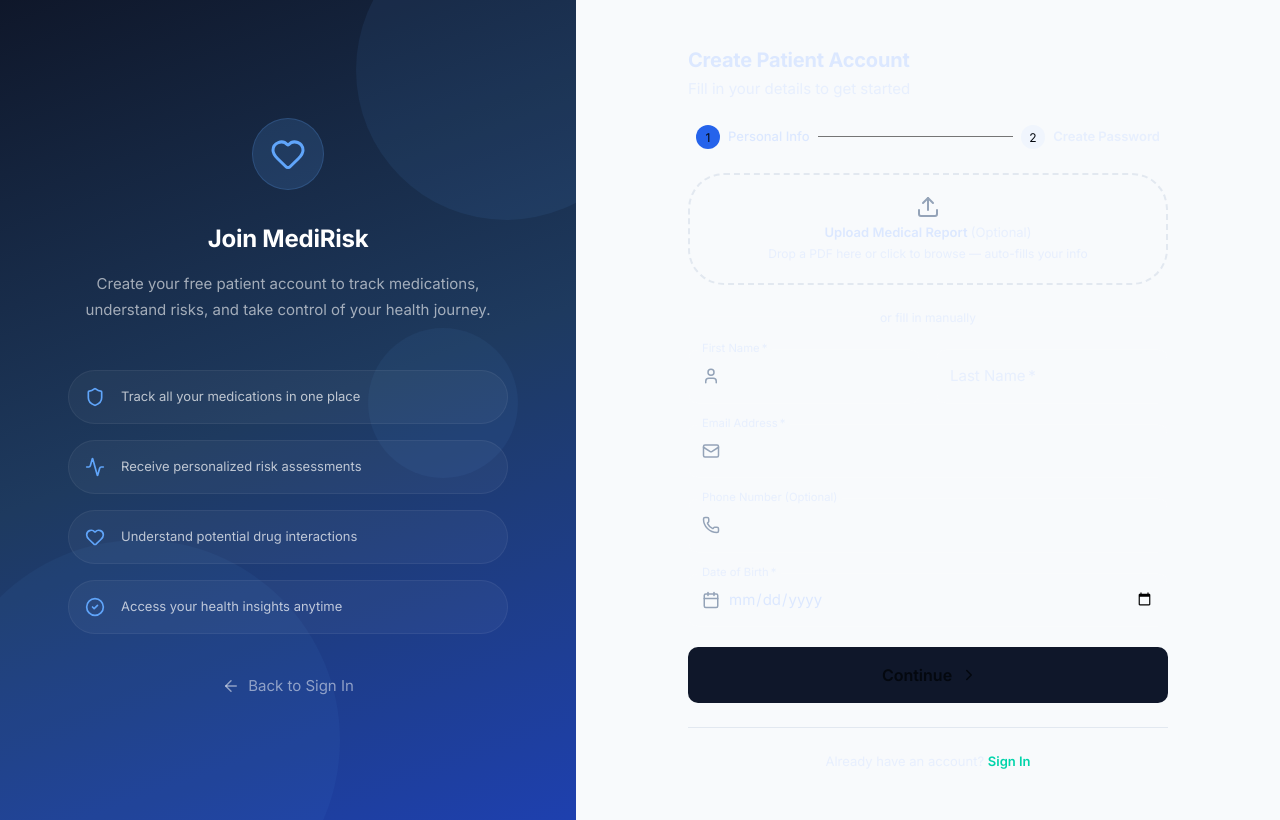
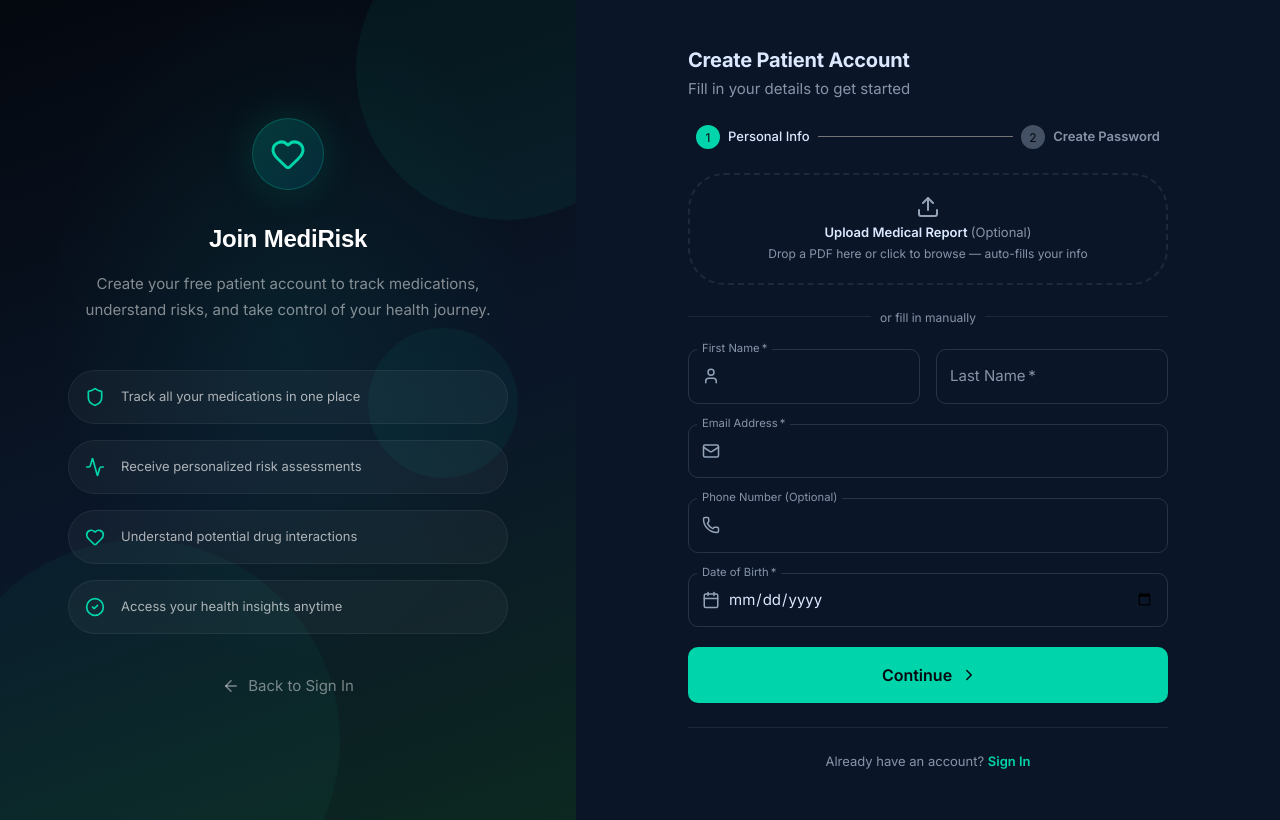
Before and after one commit to voidrlm/capstone, a React (Vite) app in the folder frontend/: page /signup/patient in a window 1280 px wide. Built offline with nearby package versions, Linux system fonts and the light colour scheme; no server answers.

Commit message:
feat: Enhance PatientSignup component with improved theming, styling, and layout adjustments

```diff
--- a/frontend/src/pages/PatientSignupMUI.tsx
+++ b/frontend/src/pages/PatientSignupMUI.tsx
@@ -15,6 +15,7 @@ import {
   Stack,
   CircularProgress,
   Divider,
+  useTheme,
 } from "@mui/material";
 import {
   Shield,
@@ -37,6 +38,9 @@ import { useDropzone } from "react-dropzone";
 
 function PatientSignup() {
   const navigate = useNavigate();
+  const theme = useTheme();
+  const isDark = theme.palette.mode === "dark";
+
   const [formData, setFormData] = useState({
     firstName: "",
     lastName: "",
@@ -114,9 +118,7 @@ function PatientSignup() {
     disabled: isParsing,
   });
 
-  const clearUpload = () => {
-    setUploadedFile(null);
-  };
+  const clearUpload = () => setUploadedFile(null);
 
   const handleChange = (e: React.ChangeEvent<HTMLInputElement>) => {
     setFormData({ ...formData, [e.target.name]: e.target.value });
@@ -157,14 +159,10 @@ function PatientSignup() {
   };
 
   const handleNext = () => {
-    if (validateStep1()) {
-      setActiveStep(1);
-    }
+    if (validateStep1()) setActiveStep(1);
   };
 
-  const handleBack = () => {
-    setActiveStep(0);
-  };
+  const handleBack = () => setActiveStep(0);
 
   const handleSubmit = async (e: React.FormEvent) => {
     e.preventDefault();
@@ -206,12 +204,12 @@ function PatientSignup() {
 
   return (
     <Box sx={{ minHeight: "100vh", display: "flex" }}>
-      {/* Left panel - branding */}
+      {/* Left panel */}
       <Box
         sx={{
           display: { xs: "none", md: "flex" },
           width: "45%",
-          background: "linear-gradient(160deg, #0f172a 0%, #1e3a5f 50%, #1e40af 100%)",
+          background: "linear-gradient(160deg, #04080f 0%, #0a1628 55%, #0c2820 100%)",
           flexDirection: "column",
           justifyContent: "center",
           alignItems: "center",
@@ -220,9 +218,10 @@ function PatientSignup() {
           overflow: "hidden",
         }}
       >
-        <Box sx={{ position: "absolute", top: -80, right: -80, width: 300, height: 300, borderRadius: "50%", bgcolor: "rgba(96,165,250,0.08)" }} />
-        <Box sx={{ position: "absolute", bottom: -120, left: -60, width: 400, height: 400, borderRadius: "50%", bgcolor: "rgba(96,165,250,0.05)" }} />
-        <Box sx={{ position: "absolute", top: "40%", right: "10%", width: 150, height: 150, borderRadius: "50%", bgcolor: "rgba(96,165,250,0.06)" }} />
+        <Box sx={{ position: "absolute", top: -80, right: -80, width: 300, height: 300, borderRadius: "50%", bgcolor: "rgba(0,212,170,0.06)" }} />
+        <Box sx={{ position: "absolute", bottom: -120, left: -60, width: 400, height: 400, borderRadius: "50%", bgcolor: "rgba(0,212,170,0.04)" }} />
+        <Box sx={{ position: "absolute", top: "40%", right: "10%", width: 150, height: 150, borderRadius: "50%", bgcolor: "rgba(0,212,170,0.05)" }} />
+        <Box sx={{ position: "absolute", inset: 0, background: "radial-gradient(ellipse 60% 60% at 50% 40%, rgba(0,212,170,0.07) 0%, transparent 70%)" }} />
 
         <Box sx={{ position: "relative", zIndex: 1, maxWidth: 440, textAlign: "center" }}>
           <Box
@@ -233,19 +232,19 @@ function PatientSignup() {
               width: 72,
               height: 72,
               borderRadius: 4,
-              bgcolor: "rgba(96,165,250,0.15)",
+              background: "linear-gradient(135deg, rgba(0,212,170,0.2) 0%, rgba(0,153,204,0.15) 100%)",
               mb: 4,
-              border: "1px solid rgba(96,165,250,0.2)",
+              border: "1px solid rgba(0,212,170,0.25)",
+              boxShadow: "0 0 40px rgba(0,212,170,0.15)",
             }}
           >
-            <Heart size={36} color="#60a5fa" />
+            <Heart size={36} color="#00d4aa" />
           </Box>
-          <Typography variant="h3" sx={{ color: "white", fontWeight: 800, mb: 2 }}>
+          <Typography variant="h3" sx={{ color: "white", fontWeight: 800, mb: 2, fontFamily: '"Bricolage Grotesque", sans-serif' }}>
             Join MediRisk
           </Typography>
-          <Typography variant="body1" sx={{ color: "rgba(255,255,255,0.6)", mb: 6, lineHeight: 1.7 }}>
-            Create your free patient account to track medications, understand
-            risks, and take control of your health journey.
+          <Typography variant="body1" sx={{ color: "rgba(255,255,255,0.5)", mb: 6, lineHeight: 1.7 }}>
+            Create your free patient account to track medications, understand risks, and take control of your health journey.
           </Typography>
 
           <Box sx={{ display: "flex", flexDirection: "column", gap: 2 }}>
@@ -269,8 +268,8 @@ function PatientSignup() {
                     border: "1px solid rgba(255,255,255,0.06)",
                   }}
                 >
-                  <FeatIcon size={20} color="#60a5fa" />
-                  <Typography variant="body2" sx={{ color: "rgba(255,255,255,0.7)", textAlign: "left" }}>
+                  <FeatIcon size={20} color="#00d4aa" />
+                  <Typography variant="body2" sx={{ color: "rgba(255,255,255,0.65)", textAlign: "left" }}>
                     {feat.text}
                   </Typography>
                 </Box>
@@ -285,10 +284,10 @@ function PatientSignup() {
               display: "inline-flex",
               alignItems: "center",
               gap: 1,
-              color: "rgba(255,255,255,0.5)",
+              color: "rgba(255,255,255,0.45)",
               mt: 5,
               transition: "color 0.2s",
-              "&:hover": { color: "rgba(255,255,255,0.8)" },
+              "&:hover": { color: "#00d4aa" },
             }}
           >
             <ArrowLeft size={18} />
@@ -297,7 +296,7 @@ function PatientSignup() {
         </Box>
       </Box>
 
-      {/* Right panel - form */}
+      {/* Right panel — form */}
       <Box
         sx={{
           flex: 1,
@@ -305,21 +304,19 @@ function PatientSignup() {
           alignItems: "center",
           justifyContent: "center",
           p: { xs: 3, sm: 6 },
-          bgcolor: "#f8fafc",
+          bgcolor: "background.default",
           overflow: "auto",
         }}
       >
         <Box sx={{ width: "100%", maxWidth: 480 }}>
           <Box sx={{ display: { xs: "flex", md: "none" }, alignItems: "center", gap: 1, mb: 4 }}>
-            <Box sx={{ p: 1, borderRadius: 2, bgcolor: "#2563eb", display: "flex" }}>
-              <Shield size={20} color="white" />
+            <Box sx={{ p: 1, borderRadius: 2, background: "linear-gradient(135deg, #00d4aa 0%, #0099cc 100%)", display: "flex" }}>
+              <Shield size={20} color="#04080f" />
             </Box>
-            <Typography variant="h6" fontWeight={800} color="text.primary">
-              MediRisk
-            </Typography>
+            <Typography variant="h6" fontWeight={800}>MediRisk</Typography>
           </Box>
 
-          <Typography variant="h4" fontWeight={800} color="text.primary" sx={{ mb: 0.5 }}>
+          <Typography variant="h4" fontWeight={800} sx={{ mb: 0.5 }}>
             Create Patient Account
           </Typography>
           <Typography variant="body1" color="text.secondary" sx={{ mb: 3 }}>
@@ -331,8 +328,8 @@ function PatientSignup() {
             sx={{
               mb: 3,
               "& .MuiStepLabel-label": { fontWeight: 600, fontSize: "0.8125rem" },
-              "& .MuiStepIcon-root.Mui-active": { color: "#2563eb" },
-              "& .MuiStepIcon-root.Mui-completed": { color: "#2563eb" },
+              "& .MuiStepIcon-root.Mui-active": { color: "#00d4aa" },
+              "& .MuiStepIcon-root.Mui-completed": { color: "#00d4aa" },
             }}
           >
             {steps.map((label) => (
@@ -348,29 +345,30 @@ function PatientSignup() {
           <form onSubmit={handleSubmit}>
             {activeStep === 0 ? (
               <Stack spacing={2.5}>
-                {/* Upload Medical Report (Optional) */}
                 {!uploadedFile ? (
                   <Box
                     {...getRootProps()}
                     sx={{
                       border: "2px dashed",
-                      borderColor: isDragActive ? "#2563eb" : "#e2e8f0",
+                      borderColor: isDragActive ? "#00d4aa" : "divider",
                       borderRadius: 3,
                       p: 2.5,
                       textAlign: "center",
                       cursor: isParsing ? "wait" : "pointer",
-                      bgcolor: isDragActive ? "#eff6ff" : "#f8fafc",
+                      bgcolor: isDragActive
+                        ? isDark ? "rgba(0,212,170,0.08)" : "rgba(0,212,170,0.04)"
+                        : "transparent",
                       transition: "all 0.2s ease",
                       "&:hover": {
-                        borderColor: "#2563eb",
-                        bgcolor: "#eff6ff",
+                        borderColor: "#00d4aa",
+                        bgcolor: isDark ? "rgba(0,212,170,0.06)" : "rgba(0,212,170,0.03)",
                       },
                     }}
                   >
                     <input {...getInputProps()} />
                     {isParsing ? (
                       <Box sx={{ display: "flex", flexDirection: "column", alignItems: "center", gap: 1 }}>
-                        <CircularProgress size={28} sx={{ color: "#2563eb" }} />
+                        <CircularProgress size={28} sx={{ color: "#00d4aa" }} />
                         <Typography variant="body2" color="text.secondary">
                           Parsing medical report...
                         </Typography>
@@ -378,7 +376,7 @@ function PatientSignup() {
                     ) : (
                       <Box sx={{ display: "flex", flexDirection: "column", alignItems: "center", gap: 0.5 }}>
                         <Upload size={24} color="#94a3b8" />
-                        <Typography variant="body2" fontWeight={600} color="text.primary">
+                        <Typography variant="body2" fontWeight={600}>
                           Upload Medical Report{" "}
                           <Typography component="span" variant="body2" color="text.secondary">
                             (Optional)
@@ -397,9 +395,10 @@ function PatientSignup() {
                       alignItems: "center",
                       gap: 1.5,
                       p: 1.5,
-                      bgcolor: "#f0fdf4",
+                      bgcolor: isDark ? "rgba(22,163,74,0.12)" : "#f0fdf4",
                       borderRadius: 3,
-                      border: "1px solid #bbf7d0",
+                      border: "1px solid",
+                      borderColor: isDark ? "rgba(22,163,74,0.25)" : "#bbf7d0",
                     }}
                   >
                     <FileText size={20} color="#16a34a" />
@@ -410,10 +409,7 @@ function PatientSignup() {
                     >
                       {uploadedFile.name}
                     </Typography>
-                    <Box
-                      onClick={clearUpload}
-                      sx={{ cursor: "pointer", display: "flex", "&:hover": { opacity: 0.7 } }}
-                    >
+                    <Box onClick={clearUpload} sx={{ cursor: "pointer", display: "flex", "&:hover": { opacity: 0.7 } }}>
                       <X size={18} color="#64748b" />
                     </Box>
                   </Box>
@@ -508,7 +504,7 @@ function PatientSignup() {
                   onClick={handleNext}
                   endIcon={<ChevronRight size={18} />}
                   fullWidth
-                  sx={{ mt: 1, bgcolor: "#0f172a", "&:hover": { bgcolor: "#1e293b" } }}
+                  sx={{ mt: 1 }}
                 >
                   Continue
                 </Button>
@@ -555,16 +551,17 @@ function PatientSignup() {
                     <Checkbox
                       checked={agreedToTerms}
                       onChange={(e) => setAgreedToTerms(e.target.checked)}
+                      sx={{ "&.Mui-checked": { color: "#00d4aa" } }}
                     />
                   }
                   label={
                     <Typography variant="body2" color="text.secondary">
                       I agree to the{" "}
-                      <Link href="#terms" underline="hover">
+                      <Link href="#terms" underline="hover" sx={{ color: "#00d4aa" }}>
                         Terms of Service
                       </Link>{" "}
                       and{" "}
-                      <Link href="#privacy" underline="hover">
+                      <Link href="#privacy" underline="hover" sx={{ color: "#00d4aa" }}>
                         Privacy Policy
                       </Link>
                     </Typography>
@@ -576,7 +573,11 @@ function PatientSignup() {
                     variant="outlined"
                     onClick={handleBack}
                     startIcon={<ArrowLeft size={18} />}
-                    sx={{ borderColor: "#e2e8f0", color: "text.primary", "&:hover": { borderColor: "#cbd5e1", bgcolor: "white" } }}
+                    sx={{
+                      borderColor: "divider",
+                      color: "text.primary",
+                      "&:hover": { borderColor: "#00d4aa" },
+                    }}
                   >
                     Back
                   </Button>
@@ -586,7 +587,7 @@ function PatientSignup() {
                     size="large"
                     disabled={isLoading}
                     endIcon={!isLoading && <ChevronRight size={18} />}
-                    sx={{ flex: 1, bgcolor: "#0f172a", "&:hover": { bgcolor: "#1e293b" } }}
+                    sx={{ flex: 1 }}
                   >
                     {isLoading ? "Creating Account..." : "Create Account"}
                   </Button>
@@ -601,12 +602,12 @@ function PatientSignup() {
               mt: 3,
               pt: 3,
               borderTop: "1px solid",
-              borderColor: "#e2e8f0",
+              borderColor: "divider",
             }}
           >
             <Typography variant="body2" color="text.secondary">
               Already have an account?{" "}
-              <Link href="/login" underline="hover" fontWeight={600}>
+              <Link href="/login" underline="hover" fontWeight={600} sx={{ color: "#00d4aa" }}>
                 Sign In
               </Link>
             </Typography>
```
